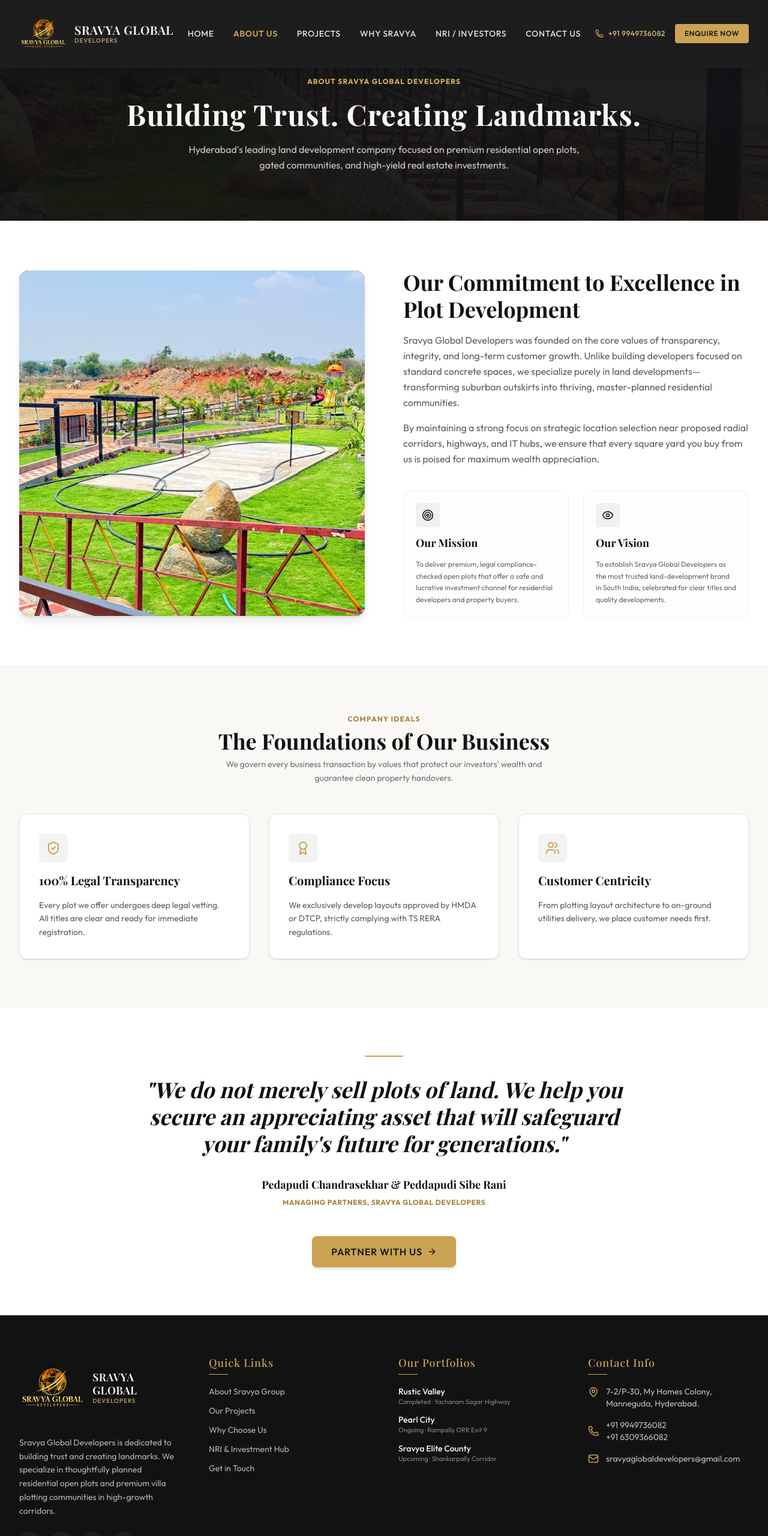
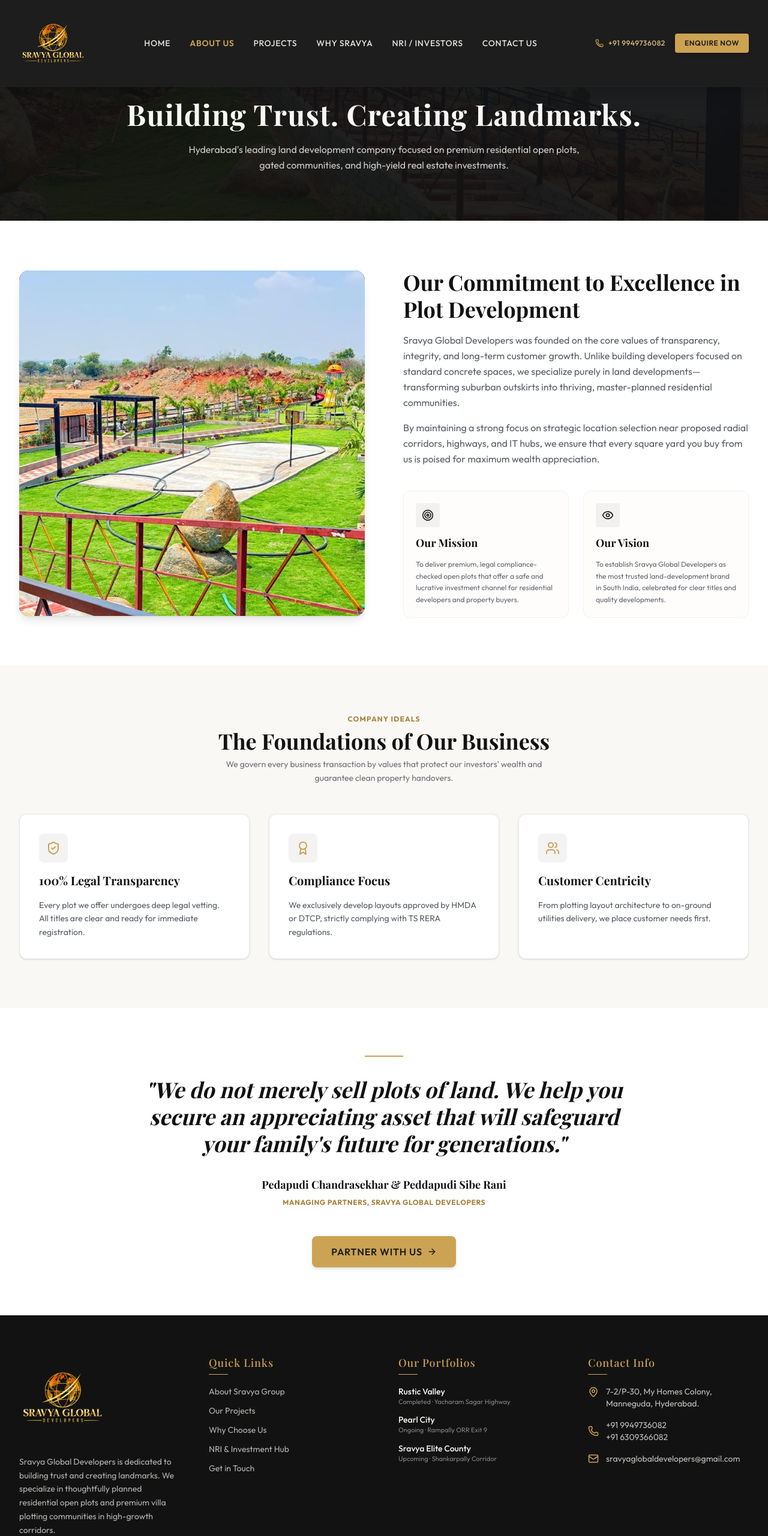
Before and after one commit to dls9494/SRAVYA-DEVELOPERS, a Next.js app: page /about in a window 1280 px wide. Shown: the top 2561 px of the page at 60% size. Built offline with nearby package versions, Linux system fonts and the light colour scheme; a web font is replaced by a local one.

Commit message:
Remove text beside logo and enlarge logo in Header and Footer

```diff
--- a/src/components/Footer.tsx
+++ b/src/components/Footer.tsx
@@ -52,22 +52,14 @@
 
           {/* Brand Info */}
           <div className="space-y-6">
-            <Link href="/" className="group flex items-center gap-3">
-              <div className="relative w-28 h-28 group-hover:scale-105 transition-transform duration-300">
+            <Link href="/" className="group block">
+              <div className="relative w-36 h-36 group-hover:scale-105 transition-transform duration-300">
                 <Image
                   src="/images/logo-v4.png"
                   alt="Sravya Global Developers"
                   fill
                   className="object-contain"
                 />
-              </div>
-              <div>
-                <h3 className="font-serif text-lg font-semibold tracking-wide leading-tight text-ivory">
-                  SRAVYA GLOBAL
-                </h3>
-                <p className="text-[10px] uppercase font-medium tracking-widest text-gold-300/80 -mt-0.5">
-                  Developers
-                </p>
               </div>
             </Link>
 
--- a/src/components/Header.tsx
+++ b/src/components/Header.tsx
@@ -67,8 +67,8 @@
           <div className="flex items-center justify-between">
             {/* Logo Section */}
             <div className="flex-shrink-0">
-              <Link href="/" className="group flex items-center gap-3">
-                <div className="relative w-20 h-20 group-hover:scale-105 transition-transform duration-300">
+              <Link href="/" className="group block">
+                <div className="relative w-28 h-28 group-hover:scale-105 transition-transform duration-300">
                   <Image
                     src="/images/logo-v4.png"
                     alt="Sravya Global Developers"
@@ -76,14 +76,6 @@
                     className="object-contain"
                     priority
                   />
-                </div>
-                <div>
-                  <h1 className="font-serif text-lg md:text-xl font-semibold text-ivory tracking-wide leading-tight group-hover:text-gold-300 transition-colors">
-                    SRAVYA GLOBAL
-                  </h1>
-                  <p className="text-[10px] uppercase font-sans font-medium tracking-widest text-gold-300/80 -mt-0.5">
-                    Developers
-                  </p>
                 </div>
               </Link>
             </div>
@@ -162,23 +154,13 @@
               <div>
                 {/* Header of Mobile Menu */}
                 <div className="flex items-center justify-between pb-6 border-b border-primary-900">
-                  <div className="flex items-center gap-3">
-                    <div className="relative w-16 h-16">
+                  <div className="relative w-24 h-24">
                     <Image
                       src="/images/logo-v4.png"
                       alt="Sravya Global Developers"
                       fill
                       className="object-contain"
                     />
-                    </div>
-                    <div>
-                      <h2 className="font-serif text-base font-semibold text-ivory tracking-wide leading-tight">
-                        SRAVYA GLOBAL
-                      </h2>
-                      <p className="text-[9px] uppercase font-sans font-medium tracking-widest text-gold-300/80 -mt-0.5">
-                        Developers
-                      </p>
-                    </div>
                   </div>
                   <button
                     onClick={() => setIsOpen(false)}
```
Lines whose indentation alone changed are shown as unchanged.
